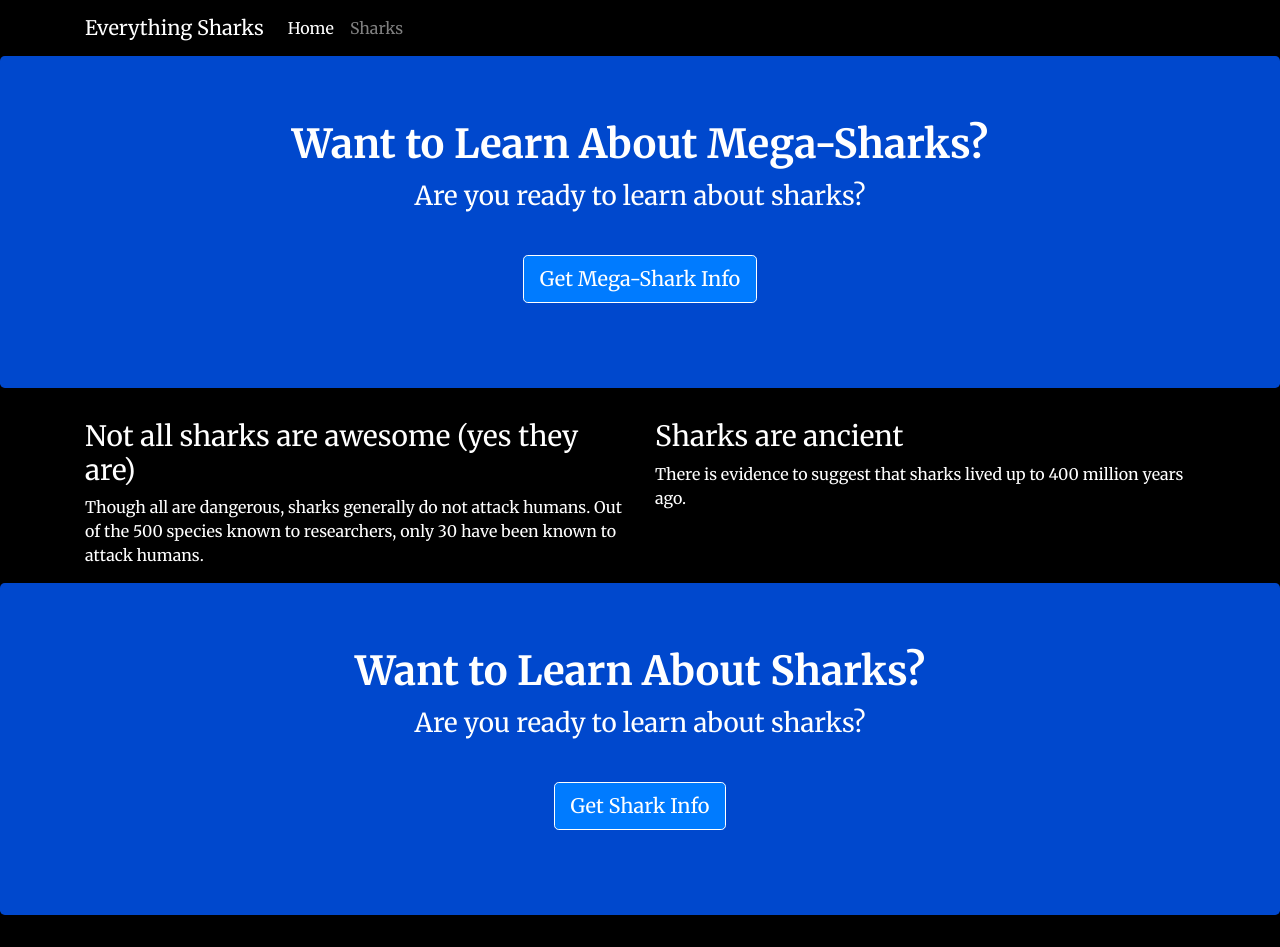
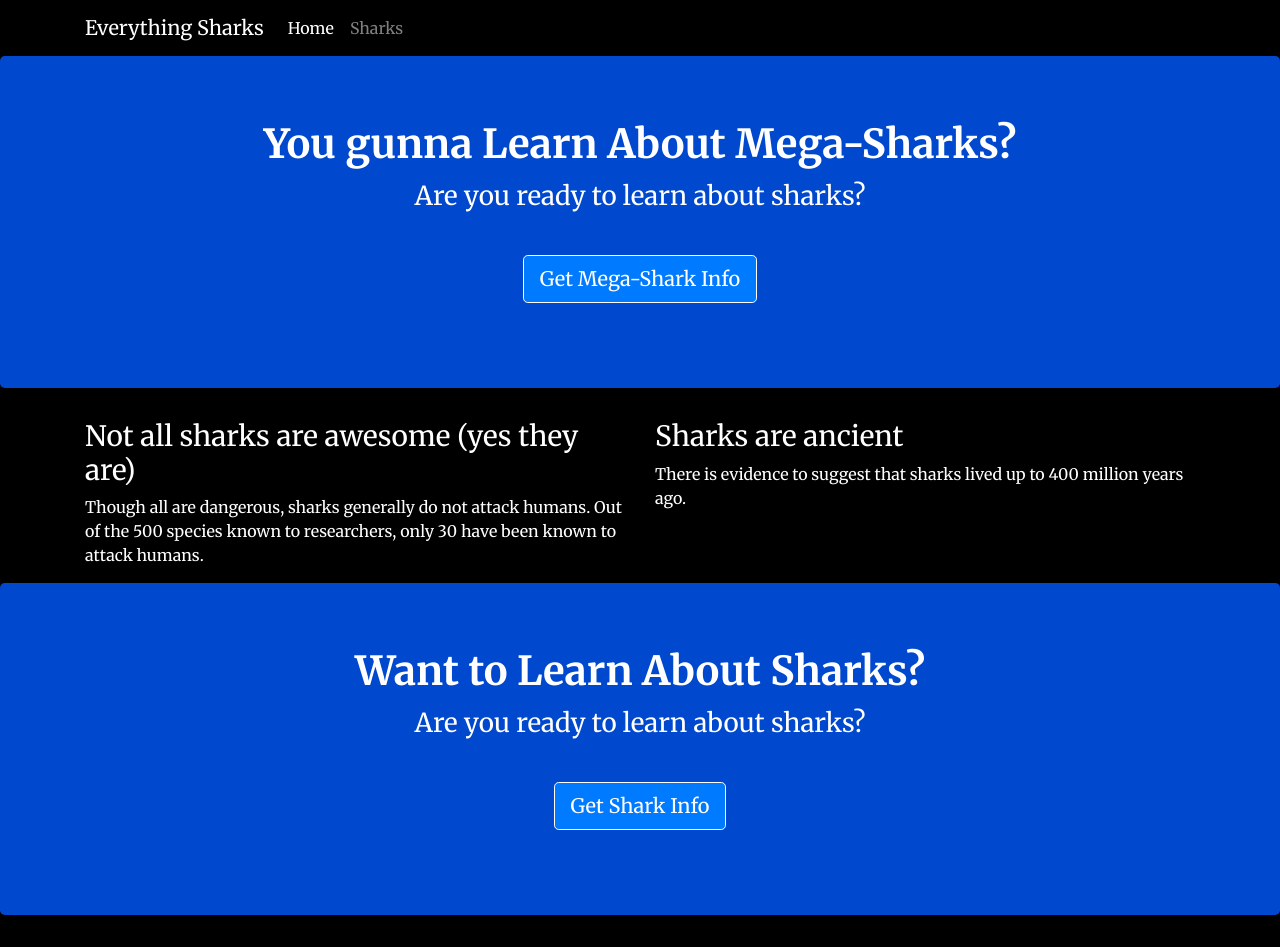
Before and after one commit to alex-hayhoe/nodejs-project-demo, a website: page views/index.html in a window 1280 px wide. Drawn offline with nearby package versions, Linux system fonts and the light colour scheme.

Commit message:
first test for automated docker build

```diff
--- a/views/index.html
+++ b/views/index.html
@@ -27,7 +27,7 @@
     </nav>
     <div class="jumbotron">
         <div class="container">
-            <h1>Want to Learn About Mega-Sharks?</h1>
+            <h1>You gunna Learn About Mega-Sharks?</h1>
             <p>Are you ready to learn about sharks?</p>
             <br>
             <p><a class="btn btn-primary btn-lg" href="/sharks" role="button">Get Mega-Shark Info</a>
```
